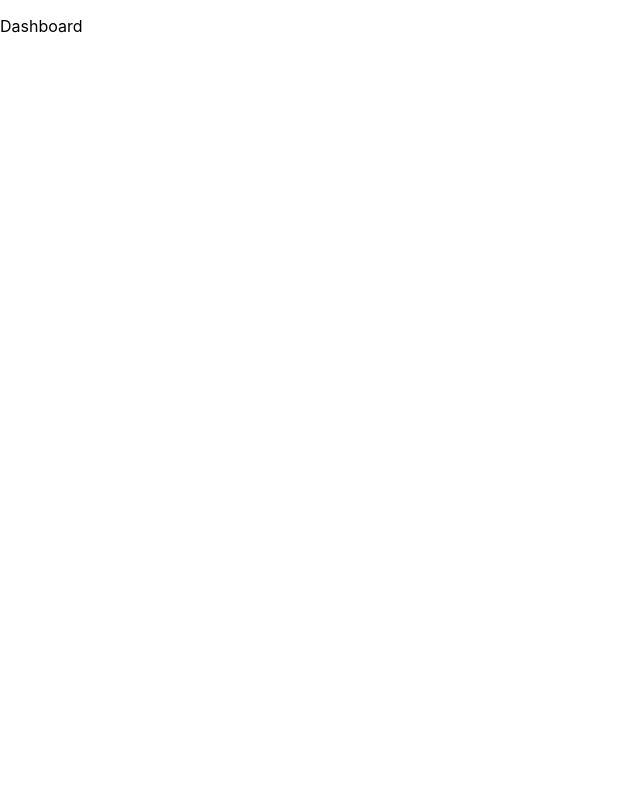
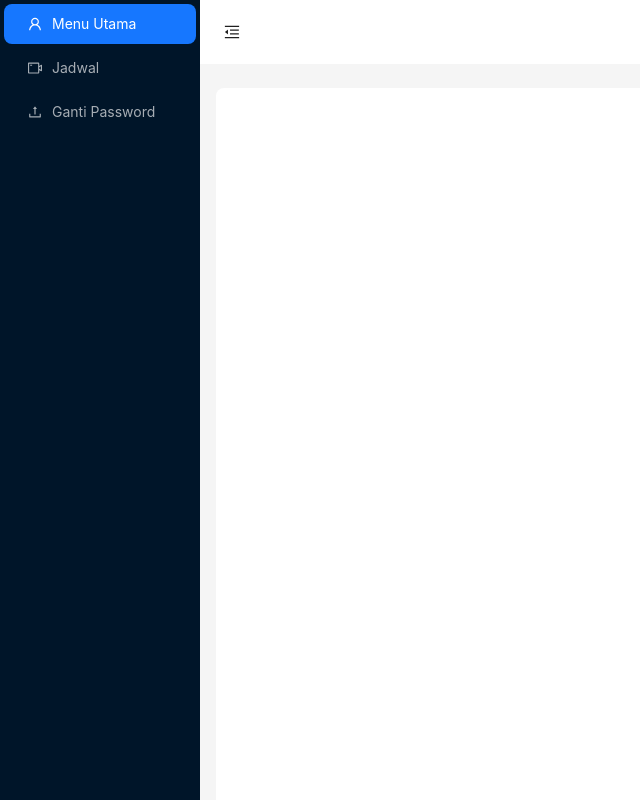
Before and after one commit to bvn-jk/probation-webdev, a React (Create React App) app: page /dashboard in a window 1280 px wide. Shown: the top 800 px of the page, without its empty margins (0-640 px from the left). Built offline with nearby package versions, Linux system fonts and the light colour scheme.

Commit message:
Nambahin UI

```diff
--- a/package.json
+++ b/package.json
@@ -6,6 +6,7 @@
     "@testing-library/jest-dom": "^5.17.0",
     "@testing-library/react": "^13.4.0",
     "@testing-library/user-event": "^13.5.0",
+    "antd": "^5.14.2",
     "react": "^18.2.0",
     "react-dom": "^18.2.0",
     "react-router-dom": "^6.22.1",
--- a/src/App.js
+++ b/src/App.js
@@ -2,7 +2,7 @@ import React from "react";
 import { BrowserRouter, Routes, Route } from "react-router-dom";
 //👇🏻 component
 import Dashboard from "./components/dashboard";
-import Login from "./components/Login";
+import Login from "./components/Login"
 import Signup from "./components/Signup";
 import ChangePass from "./components/chpass";
 
--- a/src/components/Login.js
+++ b/src/components/Login.js
@@ -1,13 +1,25 @@
-import { Button, Checkbox, Form, Input } from 'antd';
+import { Button, Checkbox, Form, Input, Flex } from "antd";
+import { useNavigate, Link } from "react-router-dom";
+import { handleLogin } from "./resource";
 
 function Login() {
+  const navigate = useNavigate();
+  const boxStyle = {
+    width: window.innerWidth,
+    height: window.innerHeight,
+  };
+
   const onFinish = (values) => {
-    console.log('Success:', values);
+    console.log("Success:", values);
+    handleLogin(navigate);
   };
+
   const onFinishFailed = (errorInfo) => {
-    console.log('Failed:', errorInfo);
+    console.log("Failed:", errorInfo);
   };
-  return ( <Form
+  return (
+    <Flex style={boxStyle} justify="center" align="center">
+      <Form
         name="basic"
         labelCol={{
           span: 8,
@@ -31,7 +43,7 @@ function Login() {
           rules={[
             {
               required: true,
-          message: 'Please input your username!',
+              message: "Please input your username!",
             },
           ]}
         >
@@ -44,7 +56,7 @@ function Login() {
           rules={[
             {
               required: true,
-          message: 'Please input your password!',
+              message: "Please input your password!",
             },
           ]}
         >
@@ -72,8 +84,12 @@ function Login() {
             Submit
           </Button>
         </Form.Item>
+        <Link className="link" to="/signup">
+          Create one
+        </Link>
       </Form>
-  )
-};
+    </Flex>
+  );
+}
 
-export default Login
+export default Login;
--- a/src/components/Signup.js
+++ b/src/components/Signup.js
@@ -1,8 +1,97 @@
+import { Button, Form, Input, Flex } from "antd";
+import { useNavigate, Link } from "react-router-dom";
+import { handleRegister } from "./resource";
+
 function Signup() {
-    return (
-        <div>
-            <p>Signup</p>
-        </div>
-    );
-  }
+  const navigate = useNavigate();
+  const boxStyle = {
+    width: window.innerWidth,
+    height: window.innerHeight,
+  };
+
+  const onFinish = (values) => {
+    console.log("Success:", values);
+    handleRegister(navigate);
+  };
+
+  const onFinishFailed = (errorInfo) => {
+    console.log("Failed:", errorInfo);
+  };
+  return (
+    <Flex style={boxStyle} justify="center" align="center">
+      <Form
+        name="basic"
+        labelCol={{
+          span: 8,
+        }}
+        wrapperCol={{
+          span: 16,
+        }}
+        style={{
+          maxWidth: 600,
+        }}
+        initialValues={{
+          remember: true,
+        }}
+        onFinish={onFinish}
+        onFinishFailed={onFinishFailed}
+        autoComplete="off"
+      >
+        <Form.Item
+          label="Email"
+          name="email"
+          rules={[
+            {
+              required: true,
+              message: "Please input your email!",
+            },
+          ]}
+        >
+          <Input />
+        </Form.Item>
+
+        <Form.Item
+          label="Username"
+          name="username"
+          rules={[
+            {
+              required: true,
+              message: "Please input your username!",
+            },
+          ]}
+        >
+          <Input />
+        </Form.Item>
+
+        <Form.Item
+          label="Password"
+          name="password"
+          rules={[
+            {
+              required: true,
+              message: "Please input your password!",
+            },
+          ]}
+        >
+          <Input.Password />
+        </Form.Item>
+
+        <Form.Item
+          wrapperCol={{
+            offset: 8,
+            span: 16,
+          }}
+        >
+          <Button type="primary" htmlType="submit">
+            Submit
+          </Button>
+        </Form.Item>
+        <Link className="link" to="/">
+          Login Page
+        </Link>
+      </Form>
+    </Flex>
+  );
+}
+
 export default Signup;
--- a/src/components/chpass.js
+++ b/src/components/chpass.js
@@ -1,8 +1,100 @@
+import { Button, Form, Input, Flex, Alert, message } from "antd";
+import { useNavigate, Link } from "react-router-dom";
+import { handleChangePass } from "./resource";
+
 function ChangePass() {
-    return (
-        <div>
-            <p>Change Password</p>
-        </div>
-    );
-  }
+  const navigate = useNavigate();
+  const [messageApi, contextHolder] = message.useMessage();
+  const boxStyle = {
+    width: window.innerWidth,
+    height: window.innerHeight,
+  };
+
+  const success = () => {
+    messageApi.open({
+      type: "success",
+      content: "Password change success!",
+    });
+  };
+
+  const error = () => {
+    messageApi.open({
+      type: "error",
+      content: "Password Change Failed",
+    });
+  };
+
+  const onFinish = (values) => {
+    console.log("Success:", values);
+    success();
+    handleChangePass();
+    return <Alert message="Password change success." type="success" />;
+  };
+
+  const onFinishFailed = (errorInfo) => {
+    console.log("Failed:", errorInfo);
+    error();
+  };
+  return (
+    <Flex style={boxStyle} justify="center" align="center">
+      {contextHolder}
+      <Form
+        name="basic"
+        labelCol={{
+          span: 8,
+        }}
+        wrapperCol={{
+          span: 16,
+        }}
+        style={{
+          maxWidth: 600,
+        }}
+        initialValues={{
+          remember: true,
+        }}
+        onFinish={onFinish}
+        onFinishFailed={onFinishFailed}
+        autoComplete="off"
+      >
+        <Form.Item
+          label="Password"
+          name="password"
+          rules={[
+            {
+              required: true,
+              message: "Please input your password!",
+            },
+          ]}
+        >
+          <Input.Password />
+        </Form.Item>
+
+        <Form.Item
+          label="Password2"
+          name="password2"
+          rules={[
+            {
+              required: true,
+              message: "Please input your password!",
+            },
+          ]}
+        >
+          <Input.Password />
+        </Form.Item>
+
+        <Form.Item
+          wrapperCol={{
+            offset: 8,
+            span: 16,
+          }}
+        >
+          <Button type="primary" htmlType="submit">
+            Submit
+          </Button>
+        </Form.Item>
+      </Form>
+    </Flex>
+  );
+}
+
 export default ChangePass;
--- a/src/components/dashboard.js
+++ b/src/components/dashboard.js
@@ -1,8 +1,84 @@
-function Dashboard() {
-    return (
-        <div>
-            <p>Dashboard</p>
-        </div>
-    );
-  }
+import React, { useState } from "react";
+import {
+  MenuFoldOutlined,
+  MenuUnfoldOutlined,
+  UploadOutlined,
+  UserOutlined,
+  VideoCameraOutlined,
+} from "@ant-design/icons";
+import { Layout, Menu, Button, theme } from "antd";
+import ChangePass from "./chpass";
+const { Header, Sider, Content } = Layout;
+const Dashboard = () => {
+  const [current, setCurrent] = useState("1");
+  const [collapsed, setCollapsed] = useState(false);
+  const {
+    token: { colorBgContainer, borderRadiusLG },
+  } = theme.useToken();
+
+  const onClick = (e) => {
+    console.log("Clicked ", e.key);
+    setCurrent(e.key);
+  };
+  return (
+    <Layout>
+      <Sider trigger={null} collapsible collapsed={collapsed}>
+        <div className="demo-logo-vertical" />
+        <Menu
+          theme="dark"
+          mode="inline"
+          selectedKeys={[current]}
+          onClick={onClick}
+          items={[
+            {
+              key: "1",
+              icon: <UserOutlined />,
+              label: "Menu Utama",
+            },
+            {
+              key: "2",
+              icon: <VideoCameraOutlined />,
+              label: "Jadwal",
+            },
+            {
+              key: "3",
+              icon: <UploadOutlined />,
+              label: "Ganti Password",
+            },
+          ]}
+        />
+      </Sider>
+      <Layout>
+        <Header
+          style={{
+            padding: 0,
+            background: colorBgContainer,
+          }}
+        >
+          <Button
+            type="text"
+            icon={collapsed ? <MenuUnfoldOutlined /> : <MenuFoldOutlined />}
+            onClick={() => setCollapsed(!collapsed)}
+            style={{
+              fontSize: "16px",
+              width: 64,
+              height: 64,
+            }}
+          />
+        </Header>
+        <Content
+          style={{
+            margin: "24px 16px",
+            padding: 24,
+            height: 1000,
+            background: colorBgContainer,
+            borderRadius: borderRadiusLG,
+          }}
+        >
+
+        </Content>
+      </Layout>
+    </Layout>
+  );
+};
 export default Dashboard;
--- /dev/null
+++ b/src/components/resource.js
@@ -0,0 +1,25 @@
+import { Alert } from "antd";
+
+export async function handleLogin(navigate) {
+  try {
+    navigate("/dashboard");
+  } catch (err) {
+    console.error(err);
+  }
+}
+
+export async function handleRegister(navigate) {
+  try {
+    navigate("/dashboard");
+  } catch (err) {
+    console.error(err);
+  }
+}
+
+export async function handleChangePass() {
+  try {
+    console.log("Success purrr");
+  } catch (err) {
+    console.error(err);
+  }
+}
```
Also changed, not shown: 1 other file (tests, documents, lock files or other folders). Lines whose indentation alone changed are shown as unchanged.
